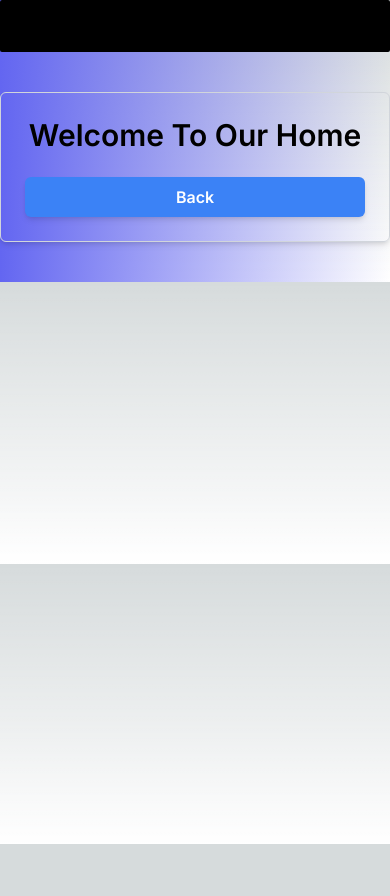
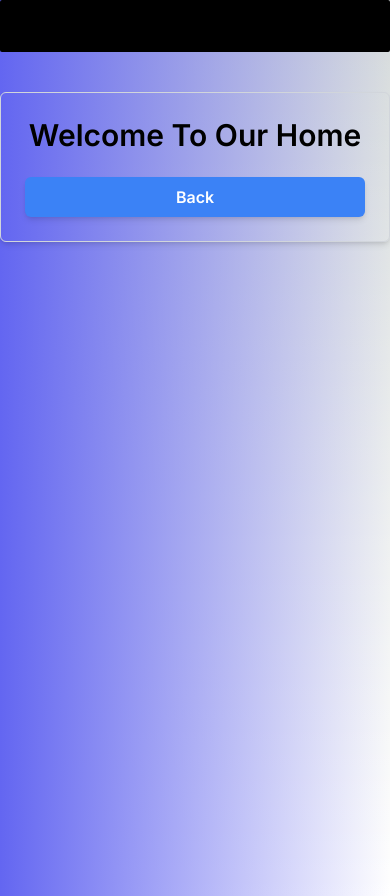
Before and after one commit to pritam-code-n-7/flex-u-auth-next-app, a Next.js app: page /home in a window 390 px wide. Before the commit the page ends 844 px from the top, so only its background shows below. Built offline with nearby package versions, Linux system fonts and the light colour scheme.

Commit message:
I made this project successfully but initial and I made whole codebase responsive

```diff
--- a/src/app/home/page.tsx
+++ b/src/app/home/page.tsx
@@ -3,7 +3,7 @@
 
 const page = () => {
   return (
-    <div className="container mx-auto py-10">
+    <div className="container mx-auto py-10 min-h-screen">
       <div className="max-w-lg mx-auto border border-gray-300 p-6 rounded-md shadow-md">
         <h1 className="text-3xl font-semibold text-center mb-6">Welcome To Our Home</h1>
         <Link href="/" className="block text-center py-2 px-4 bg-blue-500 text-white font-semibold rounded-md shadow-md hover:bg-blue-600 transition duration-300">
```
